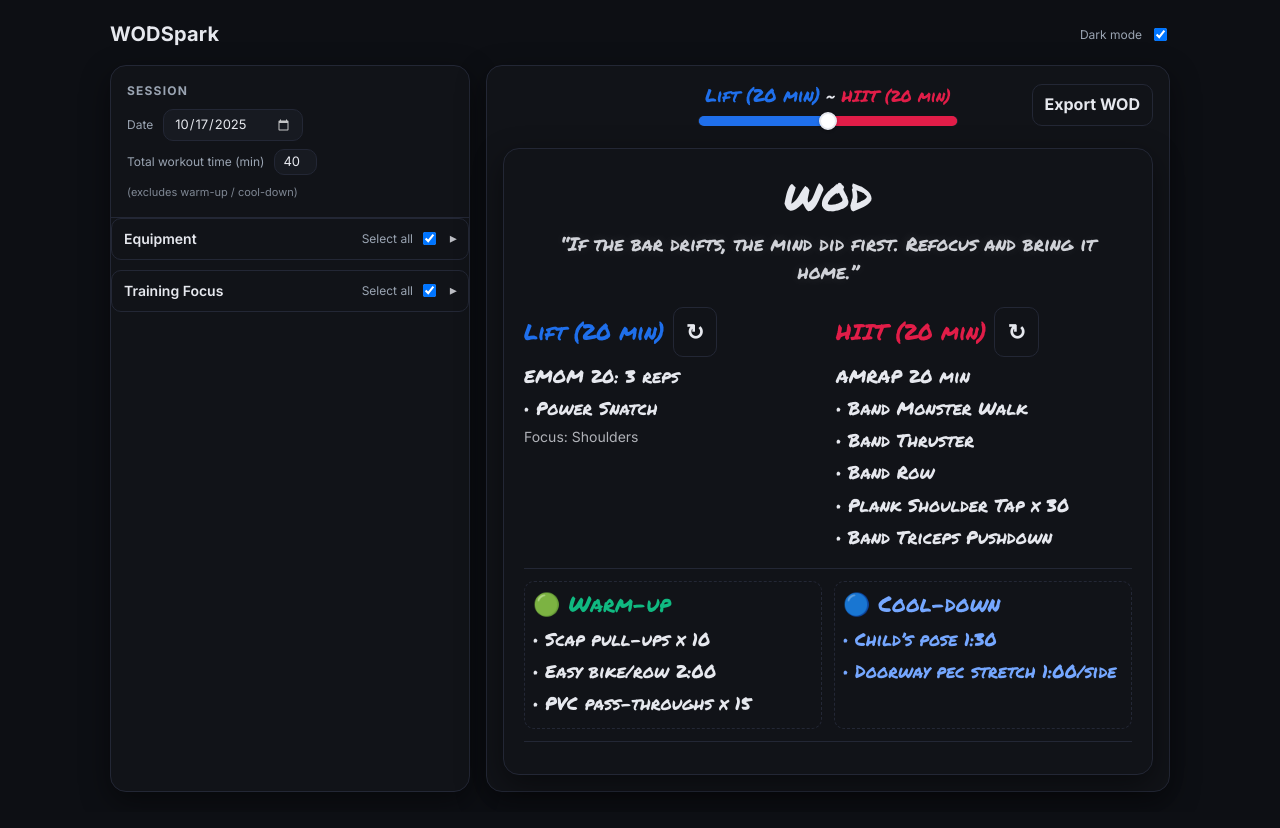
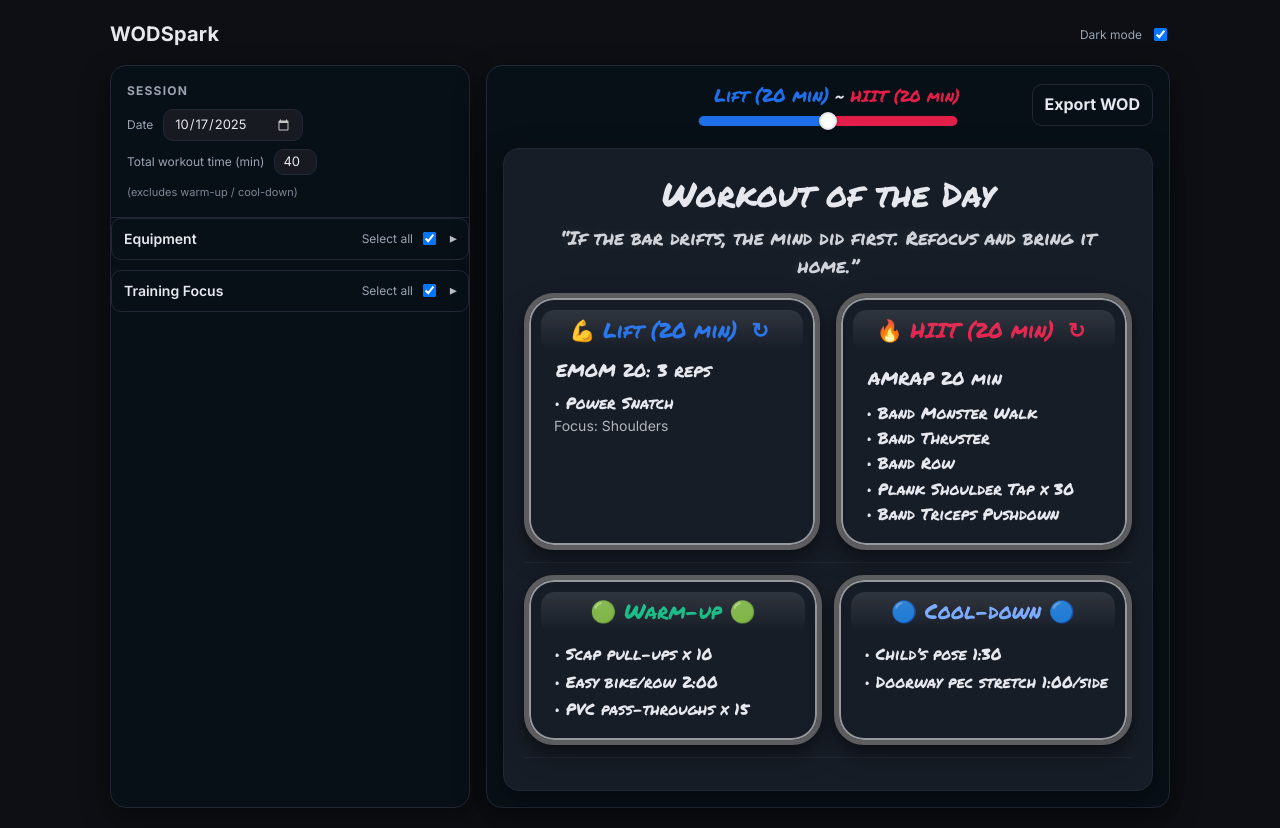
Before and after one commit to drobins25/crossfit-wod-generator, a React (Vite) app: page / in a window 1280 px wide. Built offline with nearby package versions, Linux system fonts and the light colour scheme.

Commit message:
Styling updates.

```diff
--- a/index.html
+++ b/index.html
@@ -4,6 +4,9 @@
   <meta charset="UTF-8" />
   <meta name="viewport" content="width=device-width, initial-scale=1.0" />
   <title>WODSpark</title>
+  <link rel="stylesheet" href="https://fonts.googleapis.com/css2?family=Material+Symbols+Outlined:opsz,wght,FILL,GRAD@20..48,100..700,0..1,-50..200&icon_names=local_fire_department" />
+  <link rel="stylesheet" href="https://fonts.googleapis.com/css2?family=Material+Symbols+Outlined:opsz,wght,FILL,GRAD@24,400,0,0&icon_names=fitness_center" />
+  <link href='https://fonts.googleapis.com/css?family=Pacifico&display=swap' rel='stylesheet'>
   <link href="https://fonts.googleapis.com/css2?family=Inter:wght@400;500;600;700&family=Permanent+Marker&display=swap" rel="stylesheet">
 </head>
 <body>
--- a/src/Board.tsx
+++ b/src/Board.tsx
@@ -53,55 +53,80 @@ export default function Board(){
             Export WOD
           </button>
         </div>
-        <div className="board" ref={boardRef}>
+        <div className="board wod" ref={boardRef}>
           <div className="center">
-            <div className="marker title">WOD</div>
+            <div className="marker title">Workout of the Day</div>
             <div key={quote} className="marker quote animate">{'“' + quote + '”'}</div>
           </div>
-          <div className="columns">
+          {/*<div className="columns">*/}
+            <div className="board-grid">
+              <section className="mini-board">
                 <div>
-              <div className="marker head blue">Lift {lift ? `(${lift.minutes} min) ` : ''}
+                  <div className="board-head">
+                    <div className="marker head blue">💪 Lift {lift ? `(${lift.minutes} min) ` : ''}
                       <button className="btn ghost" onClick={regenLift}>↻</button>
+                    </div>
                   </div>
                   {!lift ? <div className="marker line">No lift today, eh?</div> : (
                       <>
                         <div className="marker line">{lift.scheme}</div>
-                    <div className="marker line">
+                        <div className="marker line list">
+                          <div className="mov-list">
                           • {lift.move}
                           </div>
-                    <div className="line" style={{fontSize: 14, opacity: .75}}>Focus: {MUSCLE_LABEL[lift.focus as MuscleGroup] ?? String(lift.focus)}</div>
+                        </div>
+                        <div className="line" style={{
+                          fontSize: 14,
+                          opacity: .75
+                        }}>Focus: {MUSCLE_LABEL[lift.focus as MuscleGroup] ?? String(lift.focus)}</div>
                       </>
                   )}
                 </div>
+              </section>
+              <section className="mini-board">
                 <div>
-              <div className="marker head red">HIIT {hiit ? `(${hiit.minutes} min) ` : ''}
-                <button className="btn ghost" onClick={regenHiit}>↻</button>
+                  <div className="board-head">
+                    <div className="marker head red">🔥 HIIT {hiit ? `(${hiit.minutes} min) ` : ''}
+                      <button className="btn ghost red" onClick={regenHiit}>↻</button>
                     </div>
+                  </div>
+                  <div className="mov-list">
                     {!hiit ? <div className="marker line">No HIIT workout today, eh?</div> : (
                         <>
                         <div className="marker line">{hiit.format}</div>
-                    {hiit.blocks.map((b, i) => (<div key={i} className="marker line">• {b}</div>))}
+                        <div className="mov-list">
+                          {hiit.blocks.map((b, i) => (<div key={i} className="marker line list">• {b}</div>))}
+                        </div>
                         </>
                         )}
                         </div>
                       </div>
+                      </section>
+            </div>
+          {/*</div>*/}
 
           <div className="divider"/>
           <div className="prepGrid">
             {/* Warm-up (left) */}
-            <div className="prepCard">
-              <div className="marker head green">🟢 Warm-up</div>
-              {warm ? warm.map((w, i) => (<div key={i} className="marker line">• {w}</div>)) :
-                  <div className="marker line">—</div>}
+            <section className="mini-board">
+              {/*<div className="prepCard">*/}
+                <div className="board-head">
+                  <div className="marker head green">🟢 Warm-up 🟢</div>
                 </div>
+                {warm ? warm.map((w, i) => (<div key={i} className="marker line list">• {w}</div>)) :
+                    <div className="marker line list">—</div>}
+              {/*</div>*/}
+            </section>
 
             {/* Cool-down (right) */}
-            <div className="prepCard">
-              <div className="marker head blue-soft">🔵 Cool-down</div>
+            <section className="mini-board">
+              <div className="board-head">
+                <div className="marker head blue-soft">🔵 Cool-down 🔵</div>
+              </div>
                 {/*<div className="sectionHead blue-soft">🧊 Cool-down</div>*/}
-              {cool ? cool.map((c, i) => (<div key={i} className="marker line blue-soft">• {c}</div>)) :
-                  <div className="marker line blue-soft">—</div>}
-            </div>
+                {cool ? cool.map((c, i) => (<div key={i} className="marker line list">• {c}</div>)) :
+                    <div className="marker line">—</div>}
+            </section>
           </div>
 
           <div className="divider"/>
--- a/src/theme.css
+++ b/src/theme.css
@@ -13,7 +13,7 @@
   --bg: #0d0f14;
   --text: #e6e8ee;
   --muted: #9aa4b2;
-  --panel: #111318;
+  --panel: #081017;
   --panel-2: #171a21;
   --border: #232735;
   --shadow: 0 10px 30px rgba(0,0,0,.45);
@@ -40,7 +40,12 @@ body{margin:0;background:var(--bg);color:var(--text);font-family:Inter,ui-sans-s
 .row{display:flex;flex-wrap:wrap;gap:10px;align-items:center}
 label{font-size:12px;color:var(--muted)}
 .input, select{padding:8px 10px;border:1px solid var(--border);border-radius:10px;background:var(--panel-2);color:var(--text)}
-.btn{border:none;background:var(--blue);color:#fff;padding:8px 12px;border-radius:10px;font-weight:700;cursor:pointer}
+.btn{border:none;background:var(--blue);color:#fff;
+  /*padding:8px 12px;*/
+  border-radius:10px;font-weight:700;cursor:pointer}
+.btn wod {
+
+}
 .btn.ghost{background:transparent;color:var(--text);border:1px solid var(--border)}
 .small{font-size:12px;color:var(--muted)}
 .medium{font-size:16px;color:var(--muted)}
@@ -89,12 +94,34 @@ input[type="date"]::-webkit-calendar-picker-indicator {
 .board{background:var(--panel);border:1px solid var(--border);border-radius:16px;box-shadow:var(--shadow);padding:20px}
 .board .marker{font-family:'Permanent Marker',cursive}
 .marker{font-family:'Permanent Marker',cursive}
-.board .title{font-size:38px}
+.board .title{
+  /*font-family: "Chalkboard SE";*/
+  font-size:34px
+}
 .columns{display:grid;grid-template-columns:1fr 1fr;gap:16px;margin-top:8px}
-.line{font-size:18px;margin:6px 0}
-.head{font-size:22px;margin-bottom:4px}
+.line{
+  font-size:18px;
+  margin:2px 0;
+  text-indent: -.5em;
+  margin-left: 1em;
+}
+.mov-list {
+  padding-top: 6px;
+}
+.marker.line.list {
+  font-size: 16px;
+}
+.head{font-size:21px;margin-bottom:4px}
 .divider{height:1px;background:var(--border);margin:12px 0}
-.blue{color:var(--blue)} .red{color:var(--red)} .green{color:var(--green)} .blue-soft{color:var(--blue-soft)}
+.blue{
+  --wb-text: var(--blue);
+  color:var(--blue)
+}
+.red{
+  --wb-text: var(--red);
+  color:var(--red)
+}
+.green{color:var(--green)} .blue-soft{color:var(--blue-soft)}
 
 /* Scheme styling */
 .scheme{font-family: ui-monospace, SFMono-Regular, Menlo, Monaco, Consolas, "Liberation Mono", monospace; text-decoration: underline; font-size: 18px; margin: 4px 0 2px 0; opacity:.95}
@@ -116,6 +143,7 @@ input[type="date"]::-webkit-calendar-picker-indicator {
   }
 }
 .header-tools .export {
+  padding: 8px 12px;
   justify-self: end; /* push button to the right edge */
 }
 @media (max-width: 520px){
@@ -371,6 +399,10 @@ input[type="date"]::-webkit-calendar-picker-indicator {
 .input-compact { font-size: 13px; padding: 6px 10px; }
 .row-compact .small { font-size: 11px; opacity: .8; }
 
+.dark .board.wod {
+  background: #171d27;
+}
+
 .input-xxs {
   width: 5.2ch;              /* fits 3 digits comfortably */
   padding: 4px 8px;          /* smaller padding than input-compact */
@@ -386,3 +418,128 @@ input[type="date"]::-webkit-calendar-picker-indicator {
 .input-compact[type="date"]::-webkit-datetime-edit-year-field {
   font-size: 13px;
 }
+
+.board-grid {
+  display: grid;
+  grid-template-columns: repeat(2, minmax(0, 1fr));
+  gap: 16px;               /* spacing between cards */
+  align-items: stretch;    /* make items equal height per row */
+}
+
+/* ---- Mini whiteboard panel ---- */
+.mini-board {
+  /* base */
+  position: relative;
+  border-radius: 30px;
+  /*background: radial-gradient(120% 120% at 10% 10%, #ffffff 0%, #fafafa 55%, #f5f7f9 100%);*/
+  border: 5px solid #e9eef3;                 /* edge line */
+  box-shadow:
+          0 10px 20px rgba(0,0,0,.18),
+          0 3px 6px rgba(0,0,0,.12),
+          inset 0 0 0 2px rgba(255,255,255,.7);     /* inner lip highlight */
+  padding: 16px 18px 18px;
+  isolation: isolate;
+  margin: 0;
+  height: 100%;
+  display: flex;
+  flex-direction: column;
+}
+
+/* ——— Force light theme inside mini boards ——— */
+.mini-board {
+  /* board-local palette */
+  /*--wb-text: #121417;*/
+  --wb-muted: #5f6b7a;
+  --wb-border: #e5e9ef;
+  --wb-panel: #ffffff;
+  --wb-panel-ghost: #f7f8fb;
+
+  /*color: var(--wb-text);*/
+}
+
+/* text + notes inside boards */
+.mini-board .note,
+.mini-board .small,
+.mini-board .dim { color: var(--wb-muted); }
+
+/* inputs/buttons INSIDE boards should look light even in .dark */
+.mini-board .input,
+.mini-board select,
+.mini-board textarea {
+  background: var(--wb-panel);
+  /*color: var(--wb-text);*/
+  border: 1px solid var(--wb-border);
+}
+.mini-board .btn {
+  color: var(--wb-text);
+  border: none;
+  background: var(--wb-panel-ghost);
+}
+.mini-board .btn.ghost { background: transparent; }
+
+/* keep date icon light inside boards (don’t invert) */
+.mini-board input[type="date"]::-webkit-calendar-picker-indicator { filter: none; }
+
+/* tell UA to render controls in light mode inside boards */
+/*.dark .mini-board { color-scheme: light; }*/
+
+
+@media (max-width: 820px){
+  .board-grid { grid-template-columns: 1fr; }
+}
+
+/* subtle glare strip (keep your existing ::after if you like it) */
+.mini-board::after {
+  content: "";
+  position: absolute; left: 12px; right: 12px; top: 12px; height: 42px;
+  border-radius: 14px;
+  background: linear-gradient(180deg, rgba(255, 255, 255, 0.11), rgba(255,255,255,0));
+  pointer-events: none;
+}
+
+/* dark mode tweak */
+.dark .mini-board {
+  border-color: #5d5d5f;
+  /*background: radial-gradient(120% 120% at 10% 10%, #f7f7f7 0%, #f1f1f1 55%, #e9ebee 100%);*/
+  box-shadow:
+          0 12px 24px rgba(0,0,0,.35),
+          0 3px 8px rgba(0,0,0,.25),
+          inset 0 0 0 2px rgba(255,255,255,.55);
+}
+
+
+/* header row inside boards */
+.board-head {
+  /*display: flex;*/
+  text-align: center;
+  justify-content: space-between;
+  gap: 10px; margin-bottom: 10px;
+}
+/*.board-head {*/
+/*  display: flex; align-items: center; justify-content: space-between;*/
+/*  gap: 10px; margin-bottom: 10px;*/
+/*}*/
+
+/* marker-style title for the block label only (e.g., 🏋️ Lift / 🔥 HIIT) */
+.marker-title {
+  font-family: var(--marker-font, "Permanent Marker", "Gloria Hallelujah", cursive);
+  font-size: 20px;
+  letter-spacing: .2px;
+}
+
+/* subtle section divider line inside the whiteboard */
+.board-rule {
+  height: 1px;
+  background: linear-gradient(to right, transparent, rgba(0,0,0,.08), transparent);
+  margin: 10px 0 12px;
+}
+
+/* dark mode tweak so the panel pops on dark backgrounds */
+.dark .mini-board {
+  --wb-edge: #2a2f36;
+  /*background: radial-gradient(120% 120% at 10% 10%, #f7f7f7 0%, #f1f1f1 55%, #e9ebee 100%);*/
+  /*box-shadow: 0 12px 24px rgba(0,0,0,.35), 0 3px 8px rgba(0,0,0,.25);*/
+}
+.dark .mini-board::before {
+  background: linear-gradient(180deg, #414955 0%, #29313a 100%);
+}
```
Lines whose indentation alone changed are shown as unchanged.
